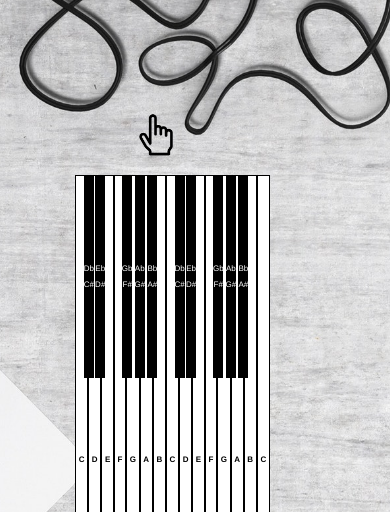
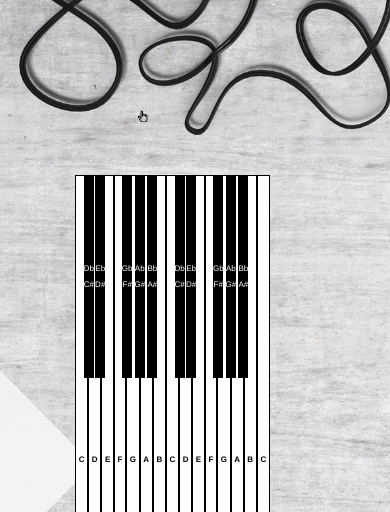
Before and after one commit to Music-Community-Lab-NYC/Pianofy, a PHP site: page / in a window 390 px wide. Shown: the part 271-783 px from the top of the page. Run offline with PHP 8.4, Linux system fonts and the light colour scheme.

Commit message:
remove z-index declaration and add finger declaration to media queries

```diff
--- a/style.css
+++ b/style.css
@@ -18,9 +18,9 @@ body {
   top: 45%;
   background: url('images/finger.png') no-repeat center center;
   background-size: cover;
-  width: 37px;
-  height: 53px;
-  z-index: 2;
+  width: 30px;
+  height: 47px;
+  z-index: 1;
   pointer-events: none;
 }
 
@@ -46,7 +46,6 @@ body {
   flex-direction: row;
   flex-wrap: nowrap;
   justify-content: space-between;
-  z-index: 1;
 }
 
 .up-note-group-2 {
@@ -59,7 +58,6 @@ body {
   flex-direction: row;
   flex-wrap: nowrap;
   justify-content: space-between;
-  z-index: 1;
 }
 
 .up-note-group-3 {
@@ -72,7 +70,6 @@ body {
   flex-direction: row;
   flex-wrap: nowrap;
   justify-content: space-between;
-  z-index: 1;
 }
 
 .up-note-group-4 {
@@ -85,7 +82,6 @@ body {
   flex-direction: row;
   flex-wrap: nowrap;
   justify-content: space-between;
-  z-index: 1;
 }
 
 .up-note {
@@ -125,6 +121,11 @@ body {
 }
 
 @media (max-width: 992px) {
+  .finger {
+    width: 21px;
+    height: 31px;
+  }
+
   .up-note {
     width: 20px;
   }
@@ -135,6 +136,11 @@ body {
 }
 
 @media (max-width: 768px) {
+  .finger {
+    width: 16px;
+    height: 23px;
+  }
+
   .up-note {
     width: 15px;
   }
@@ -145,6 +151,11 @@ body {
 }
 
 @media (max-width: 576px) {
+  .finger {
+    width: 11px;
+    height: 15px;
+  }
+
   .up-note {
     width: 10px;
   }
```
